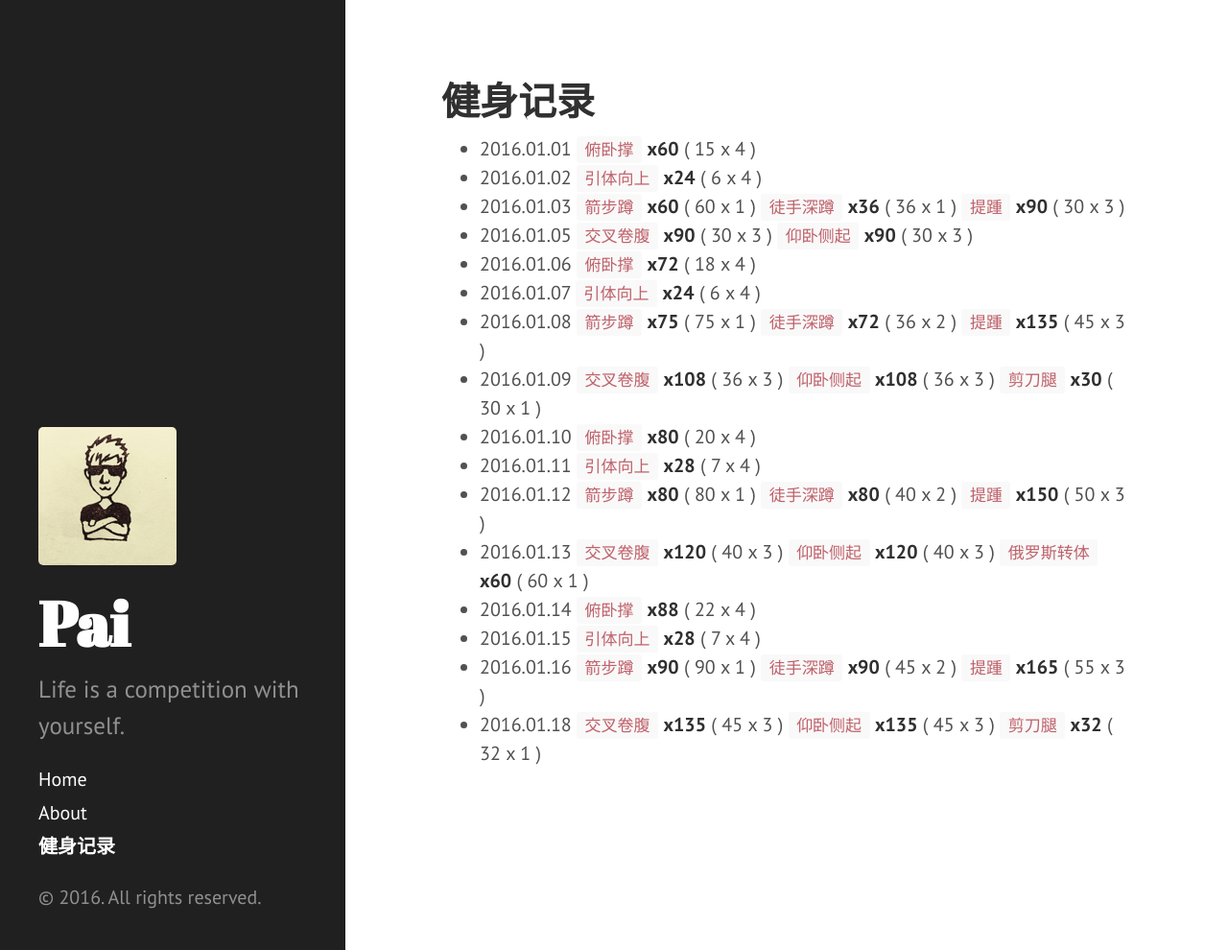
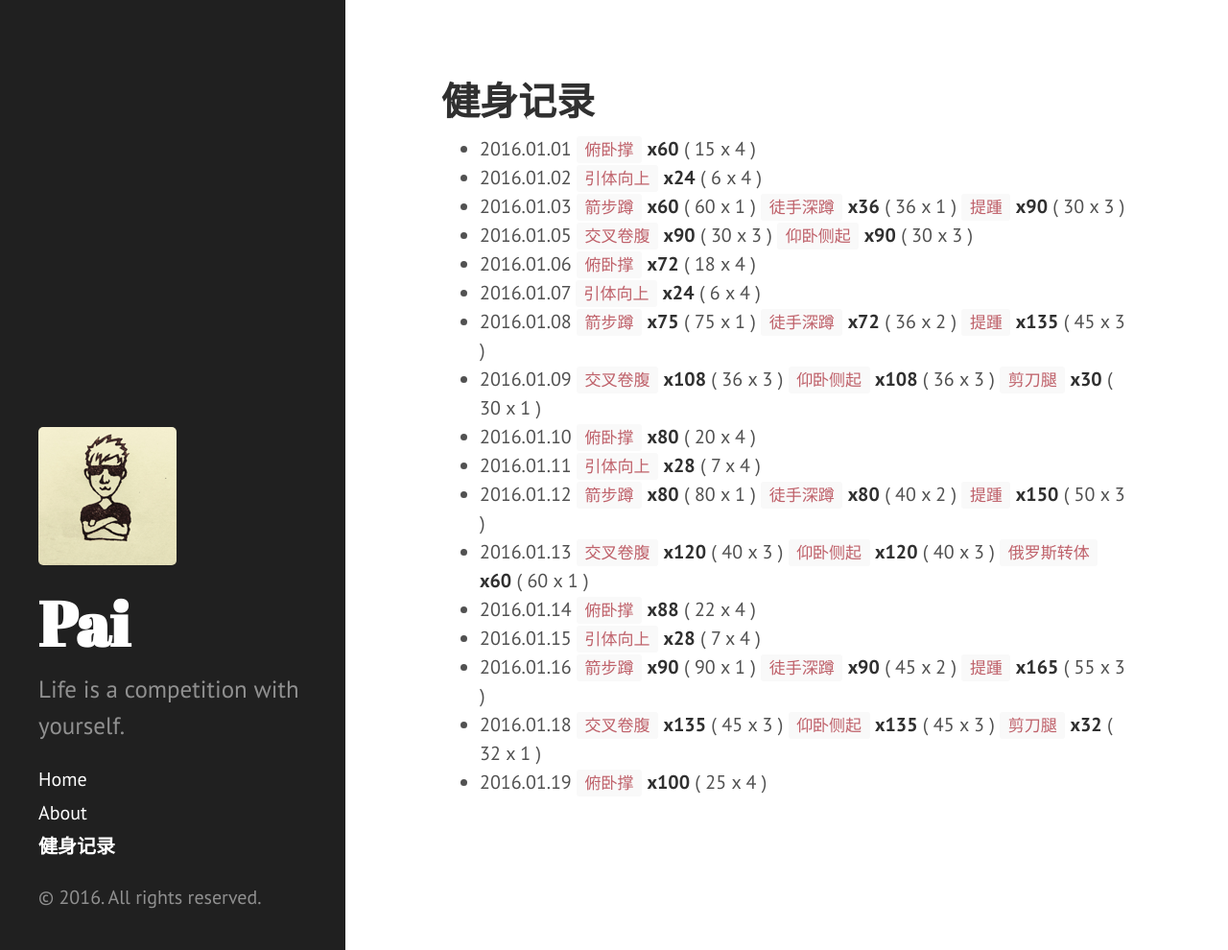
Before and after one commit to dragon8897/dragon8897.github.io, a Jekyll site: the page built from fitness.md, in a window 1280 px wide and 990 px high. Shown: the whole window at 96% size. Built offline with Jekyll 4.4.1, drawn with Linux system fonts in a browser that asks for light colours; Markdown is read by kramdown in place of the engine named in the settings.

Commit message:
add fitness record.

```diff
--- a/fitness.md
+++ b/fitness.md
@@ -20,3 +20,4 @@ title: 健身记录
 - 2016.01.15 `引体向上` **x28** ( 7 x 4 )
 - 2016.01.16 `箭步蹲` **x90** ( 90 x 1 ) `徒手深蹲` **x90** ( 45 x 2 ) `提踵` **x165** ( 55 x 3 )
 - 2016.01.18 `交叉卷腹` **x135** ( 45 x 3 ) `仰卧侧起` **x135** ( 45 x 3 ) `剪刀腿` **x32** ( 32 x 1 )
+- 2016.01.19 `俯卧撑` **x100** ( 25 x 4 )
```
